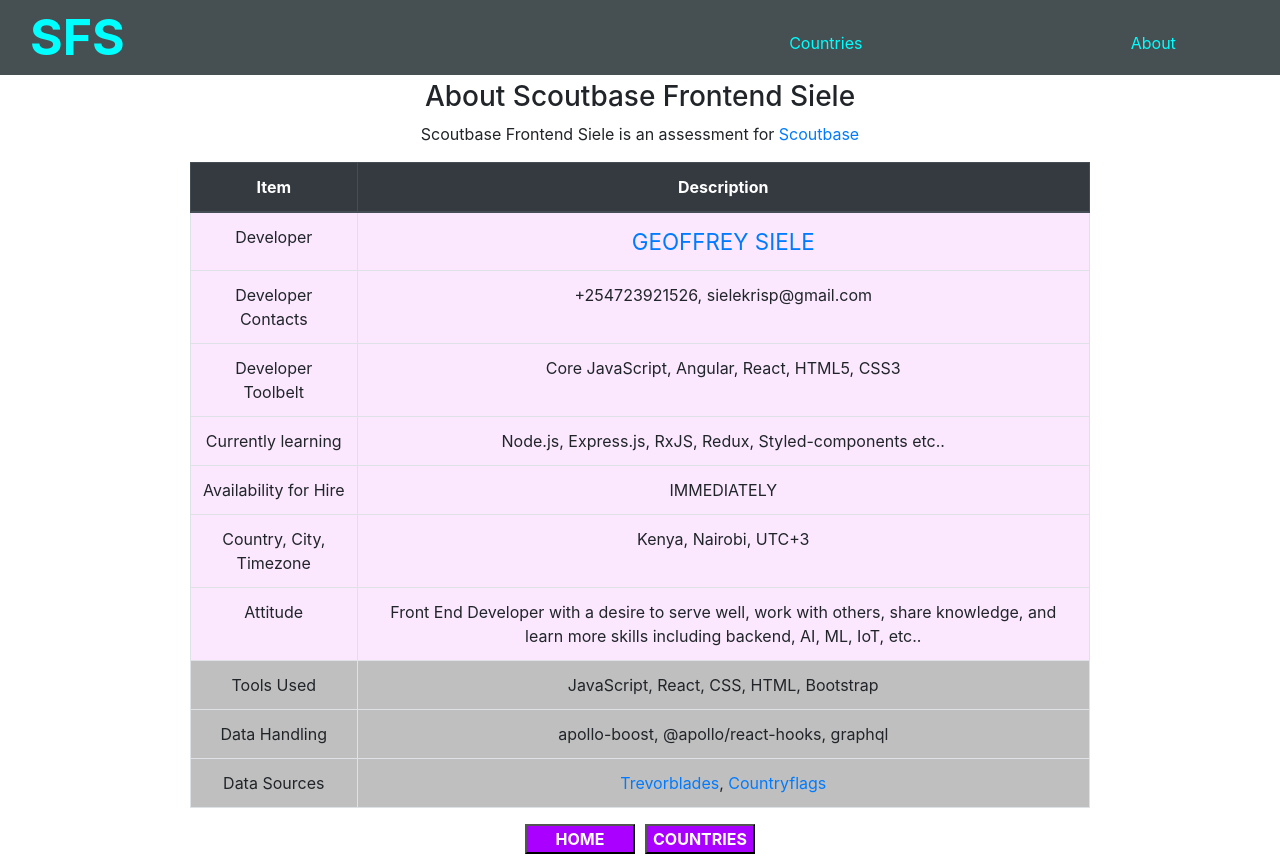
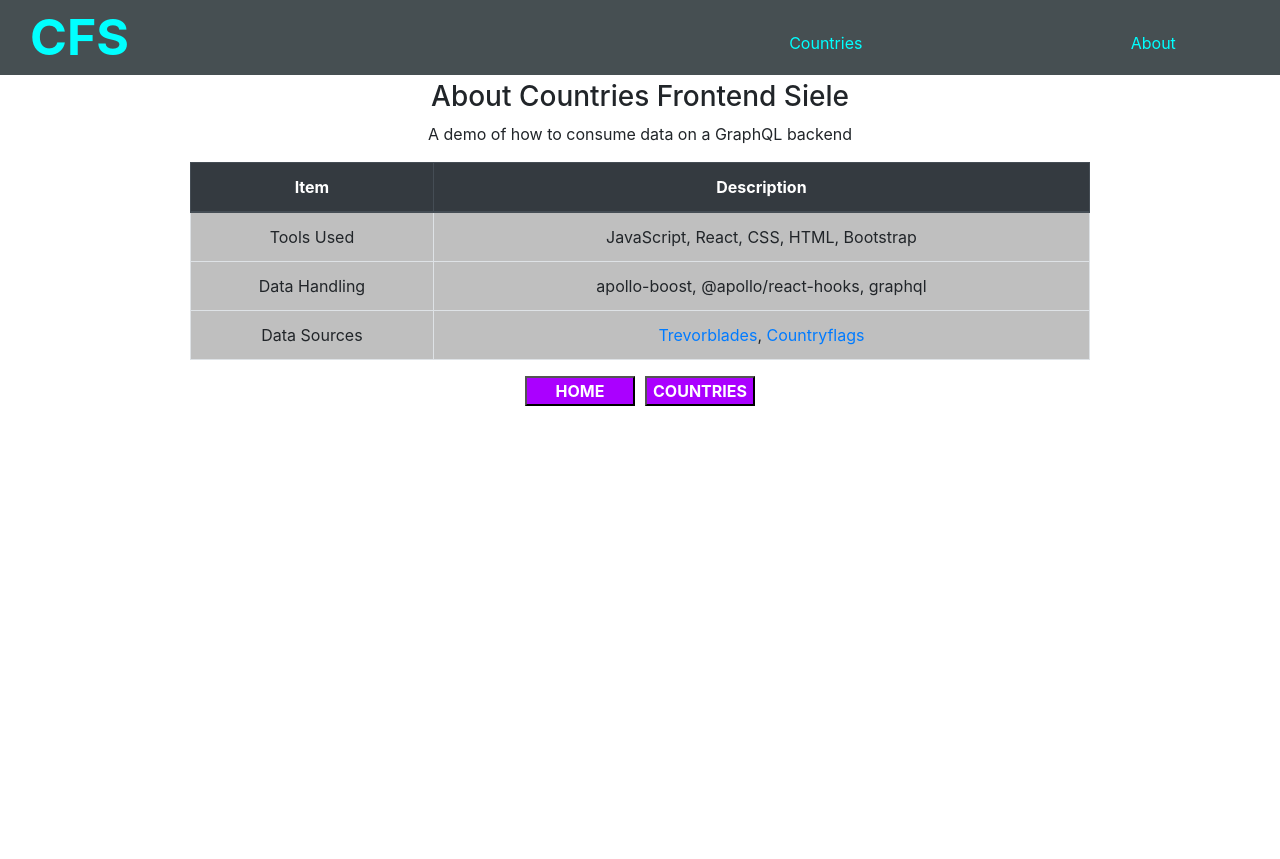
Before and after one commit to krispi1/countries-graphql, a React (Create React App) app: page /about in a window 1280 px wide. Shown: the top 859 px of the page. After the commit the page ends 800 px from the top, so only its background shows below. Built offline with nearby package versions, Linux system fonts and the light colour scheme.

Commit message:
Make appropriate changes to entire app

```diff
--- a/public/index.html
+++ b/public/index.html
@@ -26,7 +26,7 @@
     -->
     <link rel="stylesheet" href="https://stackpath.bootstrapcdn.com/bootstrap/4.3.1/css/bootstrap.min.css" integrity="sha384-ggOyR0iXCbMQv3Xipma34MD+dH/1fQ784/j6cY/iJTQUOhcWr7x9JvoRxT2MZw1T" crossorigin="anonymous">
 
-    <title>Scoutbase Frontend Siele</title>
+    <title>Coutries Frontend Siele</title>
   </head>
   <body>
     <noscript>You need to enable JavaScript to run this app.</noscript>
--- a/src/components/About.js
+++ b/src/components/About.js
@@ -8,18 +8,14 @@ const aboutStyle = {
   },
   project: {
     backgroundColor: '#bfbfbf'
-  },
-  devLink: {
-    fontSize: '1.4em'
-  },
+  }
 }
 
 function About() {
   return (
     <div className="content-area">
-      <h3>About Scoutbase Frontend Siele</h3>
-      <p>Scoutbase Frontend Siele is an assessment for
-      <a href="https://scoutbase.com" target="_blank" rel="noopener noreferrer"> Scoutbase</a></p>
+      <h3>About Countries Frontend Siele</h3>
+      <p>A demo of how to consume data on a GraphQL backend</p>
       <table className="table table-bordered">
         <thead className="thead-dark">
           <tr>
@@ -28,48 +24,6 @@ function About() {
           </tr>
         </thead>
         <tbody>
-          <tr style={aboutStyle.developer}>
-            <td>Developer</td>
-            <td style={aboutStyle.devLink}>
-              <a href="https://github.com/krispi1" target="_blank" rel="noopener noreferrer">
-                  GEOFFREY SIELE</a>
-            </td>
-          </tr>
-          <tr style={aboutStyle.developer}>
-            <td>Developer Contacts</td>
-            <td>
-              +254723921526, sielekrisp@gmail.com
-            </td>
-          </tr>
-          <tr style={aboutStyle.developer}>
-            <td>Developer Toolbelt</td>
-            <td>
-              Core JavaScript, Angular, React, HTML5, CSS3
-            </td>
-          </tr>
-          <tr style={aboutStyle.developer}>
-            <td>Currently learning</td>
-            <td>
-              Node.js, Express.js, RxJS, Redux, Styled-components etc..
-            </td>
-          </tr>
-          <tr style={aboutStyle.developer}>
-            <td>Availability for Hire</td>
-            <td>
-              IMMEDIATELY
-            </td>
-          </tr>
-          <tr style={aboutStyle.developer}>
-            <td>Country, City, Timezone</td>
-            <td>Kenya, Nairobi, UTC+3</td>
-          </tr>
-          <tr style={aboutStyle.developer}>
-            <td>Attitude</td>
-            <td>Front End Developer with a desire to serve well,
-              work with others, share knowledge, and learn more skills
-              including backend, AI, ML, IoT, etc..
-            </td>
-          </tr>
           <tr style={aboutStyle.project}>
             <td>Tools Used</td>
             <td>JavaScript, React, CSS, HTML, Bootstrap</td>
--- a/src/components/Country.js
+++ b/src/components/Country.js
@@ -57,6 +57,7 @@ function Country({ match }) {
 
   // console.log(typeof country); // For debugging
   // console.log(country); // For debugging
+  // console.log(country.continent.countries.length); // For debugging
 
   // Grab the country code of current country & set up flag
   let flagCode = code;
@@ -105,6 +106,10 @@ function Country({ match }) {
                 <td>Continent</td>
                 <th scope="row">{country.continent.name}</th>
               </tr>
+              <tr>
+                <td>Countries in {country.continent.name}</td>
+                <th scope="row">{country.continent.countries.length}</th>
+              </tr>
             </tbody>
           </table>
           <div className="shiny-flag">
@@ -130,14 +135,7 @@ function Country({ match }) {
 
 export default Country;
 
-/** Country Instructions
- *
- * `/countries/(:code)` must render the currency and the area
- * code (phone) of that country.
- *
- */
-
-/**Example country
+/**Example country result
 
   code: null
   continent: {code: "AF", name: "Africa", countries: Array(58), __typename: "Continent"}
--- a/src/components/Home.js
+++ b/src/components/Home.js
@@ -33,7 +33,10 @@ const FETCH_COUNTRIES = gql`
     },
     continent {
       name,
-      code
+      code,
+      countries {
+        name
+      }
     }
   }
 }
@@ -85,7 +88,7 @@ export default function Home() {
 
   return (
     <div className="content-area">
-      <h2>Scoutbase Frontend Siele</h2>
+      <h2>Countries Frontend Siele</h2>
 
       <div>
         <img
@@ -100,7 +103,11 @@ export default function Home() {
           alt={`${country.name} flag`}/>
       </div>
       <p>{`${country.continent.code} `}<span style={style.smallSpan}>|</span>{` ${country.continent.name}`}</p>
-
+      <p>
+        <small>
+          Countries in {country.continent.name}: <strong>{country.continent.countries.length}</strong>
+        </small>
+      </p>
       <hr />
       <ButtonLinks />
     </div>
--- a/src/components/Nav.js
+++ b/src/components/Nav.js
@@ -13,7 +13,7 @@ function Nav() {
       <div className="row">
         <div className="col">
           <Link style={navStyle} to="/">
-            <span className="app-logo">SFS</span>
+            <span className="app-logo">CFS</span>
           </Link>
         </div>
         <div className="nav-links row">
```
Also changed, not shown: src/App.js (+0 -28 lines), src/components/Countries.js (+0 -10 lines), 2 other files (tests, documents, lock files or other folders).
